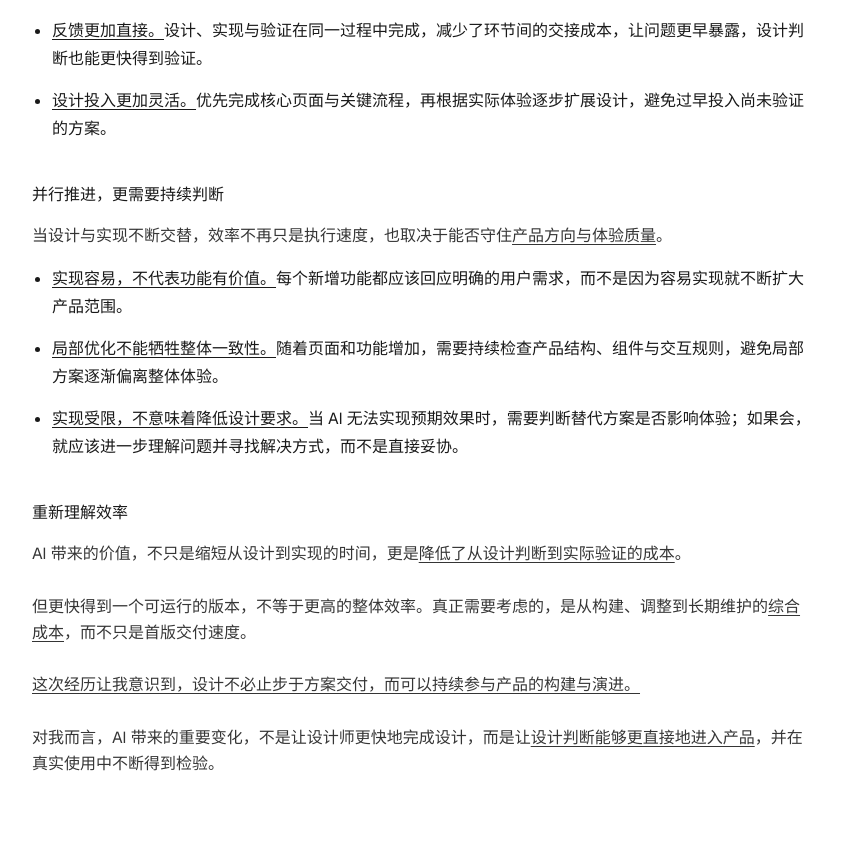
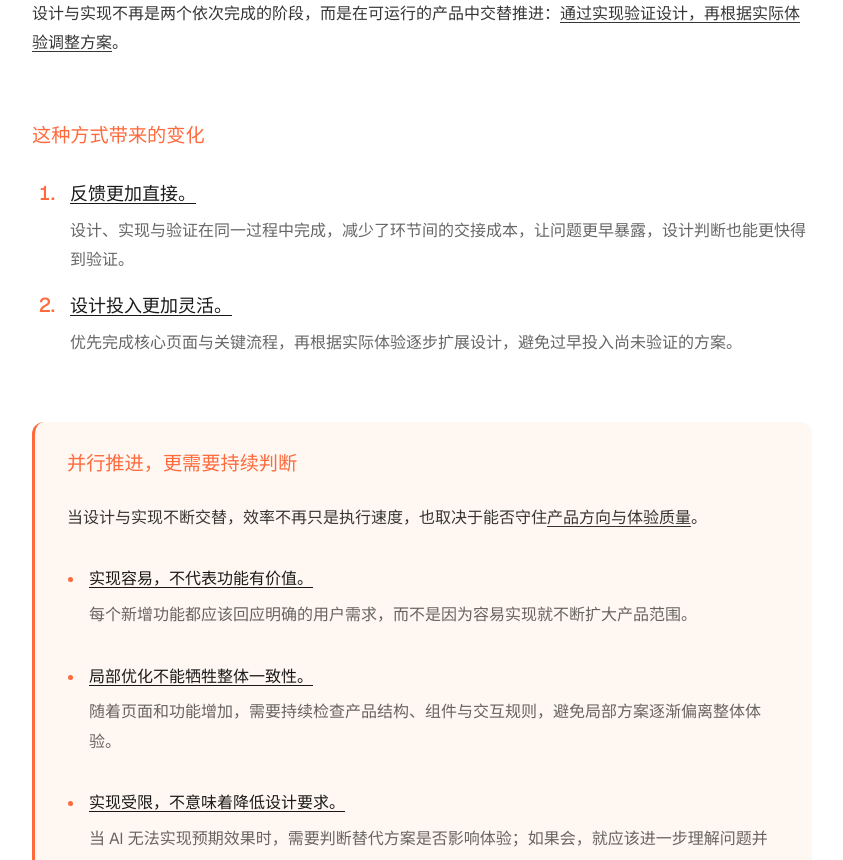
Before and after one commit to jaemin17/portfolio-pro, a Next.js app: page /zh/projects/selfly/ in a window 1280 px wide. Shown: the part 11140-12000 px from the top of the page, without its empty margins (265-1108 px from the left). Built offline with nearby package versions, Linux system fonts and the light colour scheme.

Commit message:
Improve Selfly reflection reading hierarchy and conclusion

```diff
--- a/src/app/[locale]/projects/selfly/page.tsx
+++ b/src/app/[locale]/projects/selfly/page.tsx
@@ -611,7 +611,7 @@ export default async function Selfly0Page({ params }: Selfly0PageProps) {
                   <p>
                     这个项目让我从主要负责设计环节，转向在产品构建过程中持续参与<strong className={styles.selfly0Emphasis}>产品、设计与实现的判断</strong>。
                   </p>
-                  <p>
+                  <p className={styles.selfly0ReflectionCallout}>
                     <strong className={styles.selfly0Emphasis}>AI 降低了实现成本，但没有降低设计判断的要求。</strong>
                   </p>
                   <p>
@@ -628,10 +628,11 @@ export default async function Selfly0Page({ params }: Selfly0PageProps) {
                     设计与实现不再是两个依次完成的阶段，而是在可运行的产品中交替推进：<strong className={styles.selfly0Emphasis}>通过实现验证设计，再根据实际体验调整方案</strong>。
                   </p>
                   <h4 className={styles.selfly0ReflectionSubheading}>这种方式带来的变化</h4>
-                  <ul>
+                  <ol className={styles.selfly0ReflectionBenefits}>
                     <li><strong className={styles.selfly0Emphasis}>反馈更加直接。</strong>设计、实现与验证在同一过程中完成，减少了环节间的交接成本，让问题更早暴露，设计判断也能更快得到验证。</li>
                     <li><strong className={styles.selfly0Emphasis}>设计投入更加灵活。</strong>优先完成核心页面与关键流程，再根据实际体验逐步扩展设计，避免过早投入尚未验证的方案。</li>
-                  </ul>
+                  </ol>
+                  <div className={styles.selfly0ReflectionJudgment}>
                   <h4 className={styles.selfly0ReflectionSubheading}>并行推进，更需要持续判断</h4>
                   <p>当设计与实现不断交替，效率不再只是执行速度，也取决于能否守住<strong className={styles.selfly0Emphasis}>产品方向与体验质量</strong>。</p>
                   <ul>
@@ -639,6 +640,7 @@ export default async function Selfly0Page({ params }: Selfly0PageProps) {
                     <li><strong className={styles.selfly0Emphasis}>局部优化不能牺牲整体一致性。</strong>随着页面和功能增加，需要持续检查产品结构、组件与交互规则，避免局部方案逐渐偏离整体体验。</li>
                     <li><strong className={styles.selfly0Emphasis}>实现受限，不意味着降低设计要求。</strong>当 AI 无法实现预期效果时，需要判断替代方案是否影响体验；如果会，就应该进一步理解问题并寻找解决方式，而不是直接妥协。</li>
                   </ul>
+                  </div>
                   <h4 className={styles.selfly0ReflectionSubheading}>重新理解效率</h4>
                   <p>
                     AI 带来的价值，不只是缩短从设计到实现的时间，更是<strong className={styles.selfly0Emphasis}>降低了从设计判断到实际验证的成本</strong>。
@@ -646,11 +648,11 @@ export default async function Selfly0Page({ params }: Selfly0PageProps) {
                   <p>
                     但更快得到一个可运行的版本，不等于更高的整体效率。真正需要考虑的，是从构建、调整到长期维护的<strong className={styles.selfly0Emphasis}>综合成本</strong>，而不只是首版交付速度。
                   </p>
-                  <p>
-                    <strong className={styles.selfly0Emphasis}>这次经历让我意识到，设计不必止步于方案交付，而可以持续参与产品的构建与演进。</strong>
+                  <p className={styles.selfly0ReflectionConclusion}>
+                    <strong className={styles.selfly0Emphasis}>独立构建 Selfly，让我开始为设计决定带来的体验、实现与维护成本负责。</strong>
                   </p>
                   <p>
-                    对我而言，AI 带来的重要变化，不是让设计师更快地完成设计，而是让<strong className={styles.selfly0Emphasis}>设计判断能够更直接地进入产品</strong>，并在真实使用中不断得到检验。
+                    <strong className={styles.selfly0Emphasis}>AI 降低了构建门槛，也让我更直接地面对判断的结果，并据此调整方案。</strong>
                   </p>
                 </>,
                 <>
--- a/src/app/[locale]/projects/selfly/selfly0.module.css
+++ b/src/app/[locale]/projects/selfly/selfly0.module.css
@@ -564,15 +564,20 @@
 }
 
 .selfly0ReflectionBody p + p {
-  margin-top: 26px;
+  margin-top: 20px;
 }
 
 .selfly0ReflectionSubheading {
-  margin: 40px 0 14px;
-  color: var(--text-primary);
-  font-size: var(--fs-body);
-  font-weight: 600;
+  margin: 64px 0 24px;
+  color: var(--accentA, #ff6a3d);
+  font-size: clamp(18px, 1.5vw, 21px);
+  font-weight: 500;
   line-height: 1.5;
+}
+
+.caseText .selfly0ReflectionBody p,
+.caseText .selfly0ReflectionBody li {
+  line-height: 1.85;
 }
 
 .selfly0ReflectionBody .selfly0Emphasis {
@@ -583,13 +588,112 @@
   text-underline-offset: 3px;
 }
 
-.caseText .selfly0ReflectionBody ul {
-  margin-bottom: 26px;
+.caseText .selfly0ReflectionBody .selfly0ReflectionCallout {
+  margin: 32px 0;
+  padding: 24px 28px;
+  border-left: 3px solid var(--accentA, #ff6a3d);
+  border-radius: 10px;
+  background: #fff5ed;
+  color: var(--text-primary);
+  font-size: clamp(18px, 1.5vw, 21px);
+  line-height: 1.65;
+  opacity: 1;
+}
+
+.selfly0ReflectionCallout .selfly0Emphasis,
+.selfly0ReflectionConclusion .selfly0Emphasis {
+  text-decoration: none;
+}
+
+.caseText .selfly0ReflectionBenefits {
+  margin: 0;
+  padding: 0 0 0 28px;
+  font-size: var(--fs-body);
+}
+
+.selfly0ReflectionBenefits li {
+  padding-left: 10px;
+  color: var(--text-secondary);
+}
+
+.selfly0ReflectionBenefits li::marker {
+  color: var(--accentA, #ff6a3d);
+  font-size: 20px;
+  font-weight: 500;
+}
+
+.selfly0ReflectionBenefits .selfly0Emphasis {
+  display: block;
+  margin-bottom: 6px;
+  font-size: 18px;
+}
+
+.selfly0ReflectionBenefits li + li {
+  margin-top: 12px;
+}
+
+.selfly0ReflectionJudgment {
+  margin: 64px 0;
+  padding: 28px 32px;
+  border-left: 3px solid var(--accentA, #ff6a3d);
+  border-radius: 12px;
+  background: #fff8f2;
+}
+
+.selfly0ReflectionJudgment .selfly0ReflectionSubheading {
+  margin: 0 0 24px;
+}
+
+.caseText .selfly0ReflectionJudgment ul {
+  margin: 32px 0 0;
+  padding-left: 18px;
+  color: var(--text-secondary);
   font-weight: 400;
 }
 
-.selfly0ReflectionBody li + li {
-  margin-top: 14px;
+.selfly0ReflectionJudgment li {
+  padding-left: 4px;
+}
+
+.selfly0ReflectionJudgment li::marker {
+  color: var(--accentA, #ff6a3d);
+}
+
+.selfly0ReflectionJudgment .selfly0Emphasis {
+  display: block;
+  margin-bottom: 6px;
+}
+
+.selfly0ReflectionJudgment p .selfly0Emphasis {
+  display: inline;
+}
+
+.selfly0ReflectionJudgment li + li {
+  margin-top: 32px;
+}
+
+.caseText .selfly0ReflectionBody .selfly0ReflectionConclusion {
+  margin-top: 40px;
+  padding-top: 28px;
+  border-top: 1px solid var(--border, #e8e8e8);
+  color: var(--text-primary);
+  font-size: clamp(18px, 1.5vw, 21px);
+  line-height: 1.7;
+  opacity: 1;
+}
+
+.selfly0ReflectionBody .selfly0ReflectionConclusion + p {
+  margin-top: 16px;
+}
+
+@media (max-width: 640px) {
+  .caseText .selfly0ReflectionBody .selfly0ReflectionCallout {
+    padding: 20px;
+  }
+
+  .selfly0ReflectionJudgment {
+    padding: 24px 20px;
+  }
 }
 
 .selfly0ContactSection {
```
